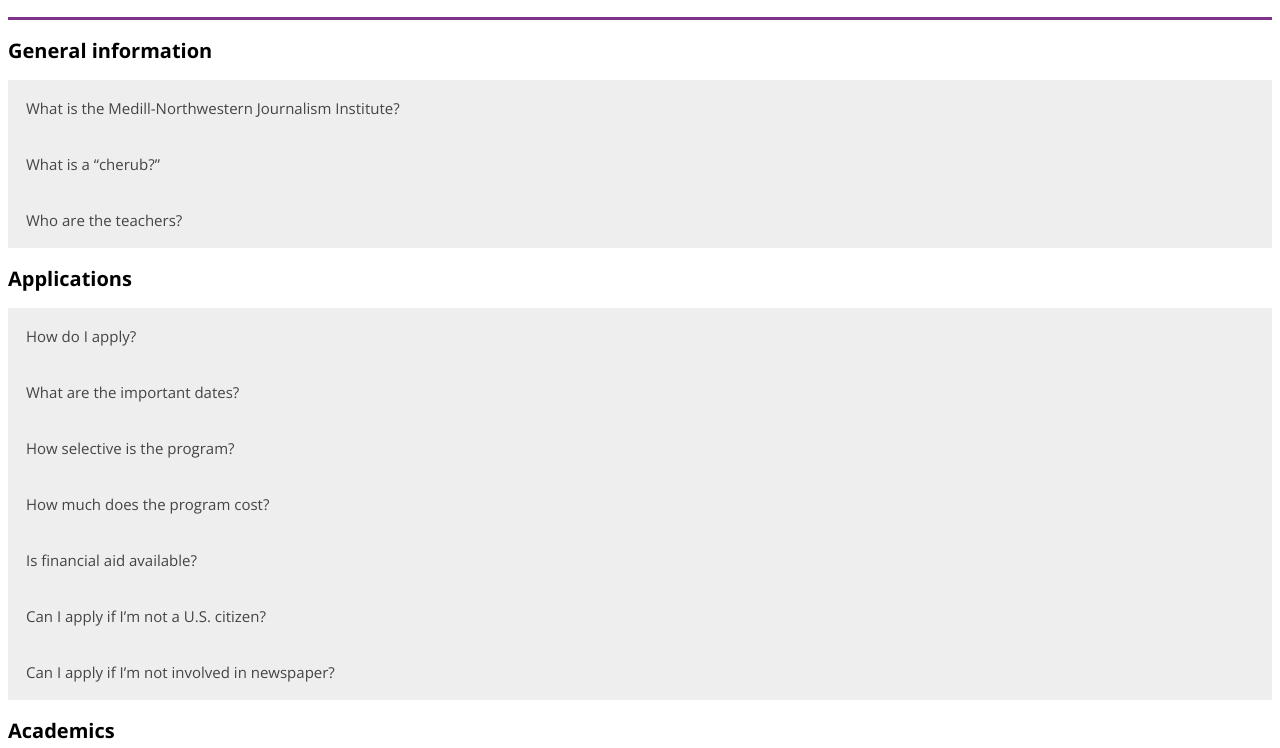
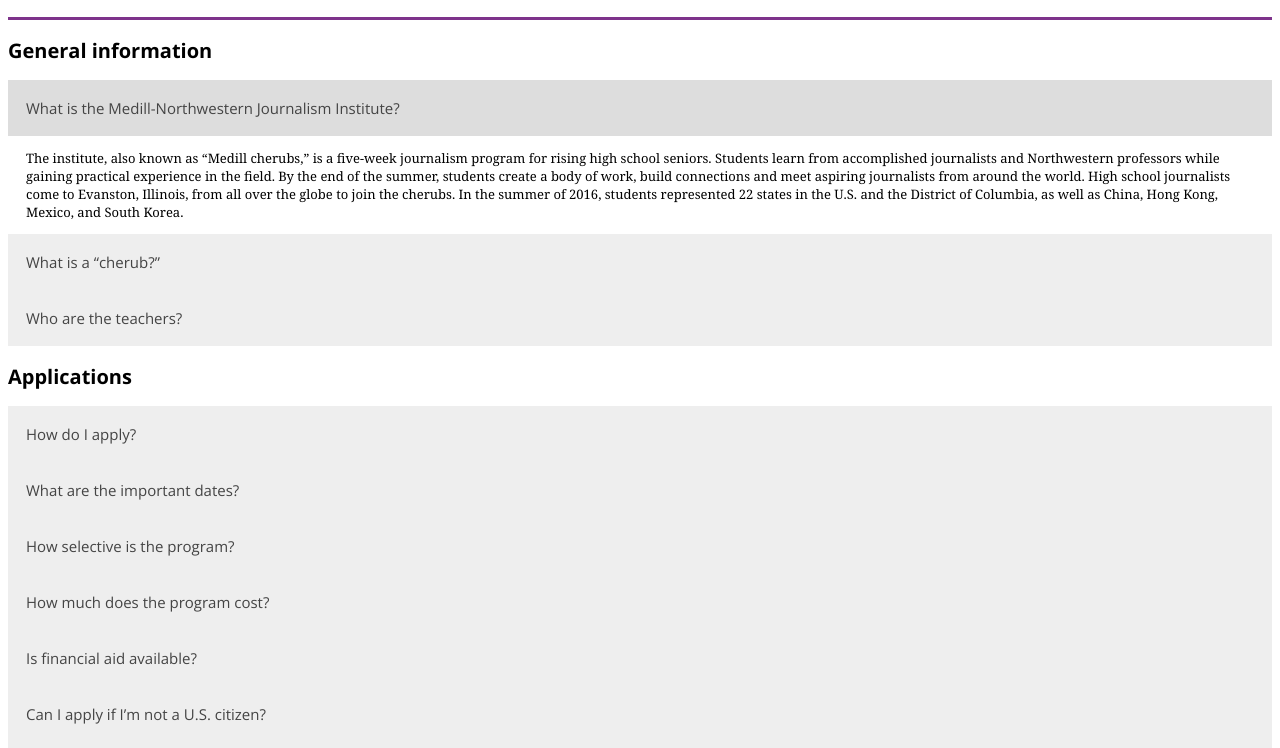
Before and after one commit to medillcherubs/2016-cherub-about, a plain HTML site: page index.html in a window 1280 px wide. Both pictures are taken after a click on the button "What is the Medill-Northwestern Journalism Institute?". Shown: the part 52-800 px from the top of the page. Drawn offline with nearby package versions, Linux system fonts and the light colour scheme.

Commit message:
Update index.html

```diff
--- a/index.html
+++ b/index.html
@@ -59,6 +59,9 @@ li {
 
 
 </style>
+
+
+
 <h1>About</h1>
 
 <div class="box"></div>
@@ -275,3 +278,16 @@ Send an email to the program director, Prof. Roger Boye, at r-boye@northwestern.
 </p>
 
 </div>
+
+<script>
+/* Toggle between adding and removing the "active" and "show" classes when the user clicks on one of the "Section" buttons. The "active" class is used to add a background color to the current button when its belonging panel is open. The "show" class is used to open the specific accordion panel */
+var acc = document.getElementsByClassName("accordion");
+var i;
+
+for (i = 0; i < acc.length; i++) {
+    acc[i].onclick = function(){
+        this.classList.toggle("active");
+        this.nextElementSibling.classList.toggle("show");
+    }
+}
+</script>
```
